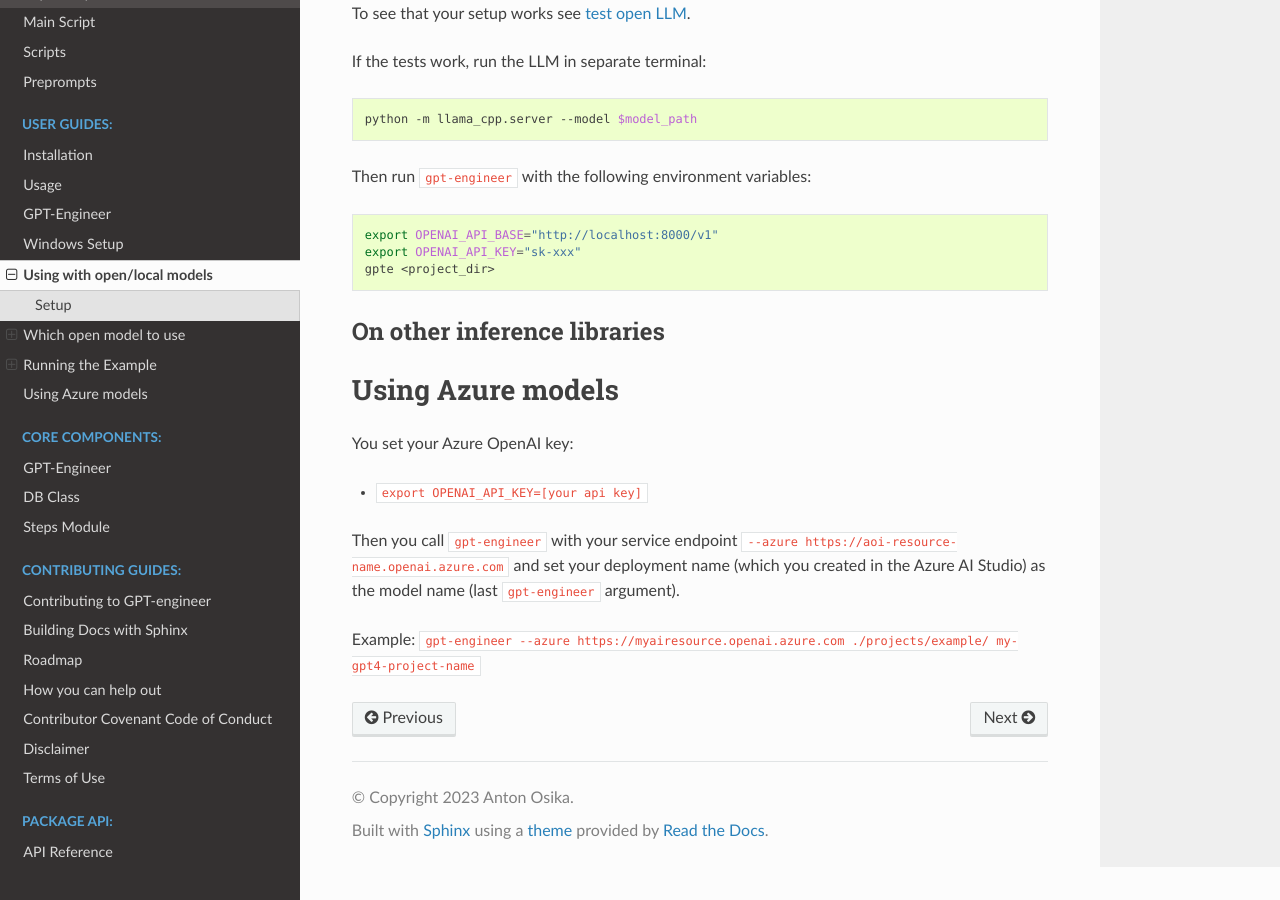
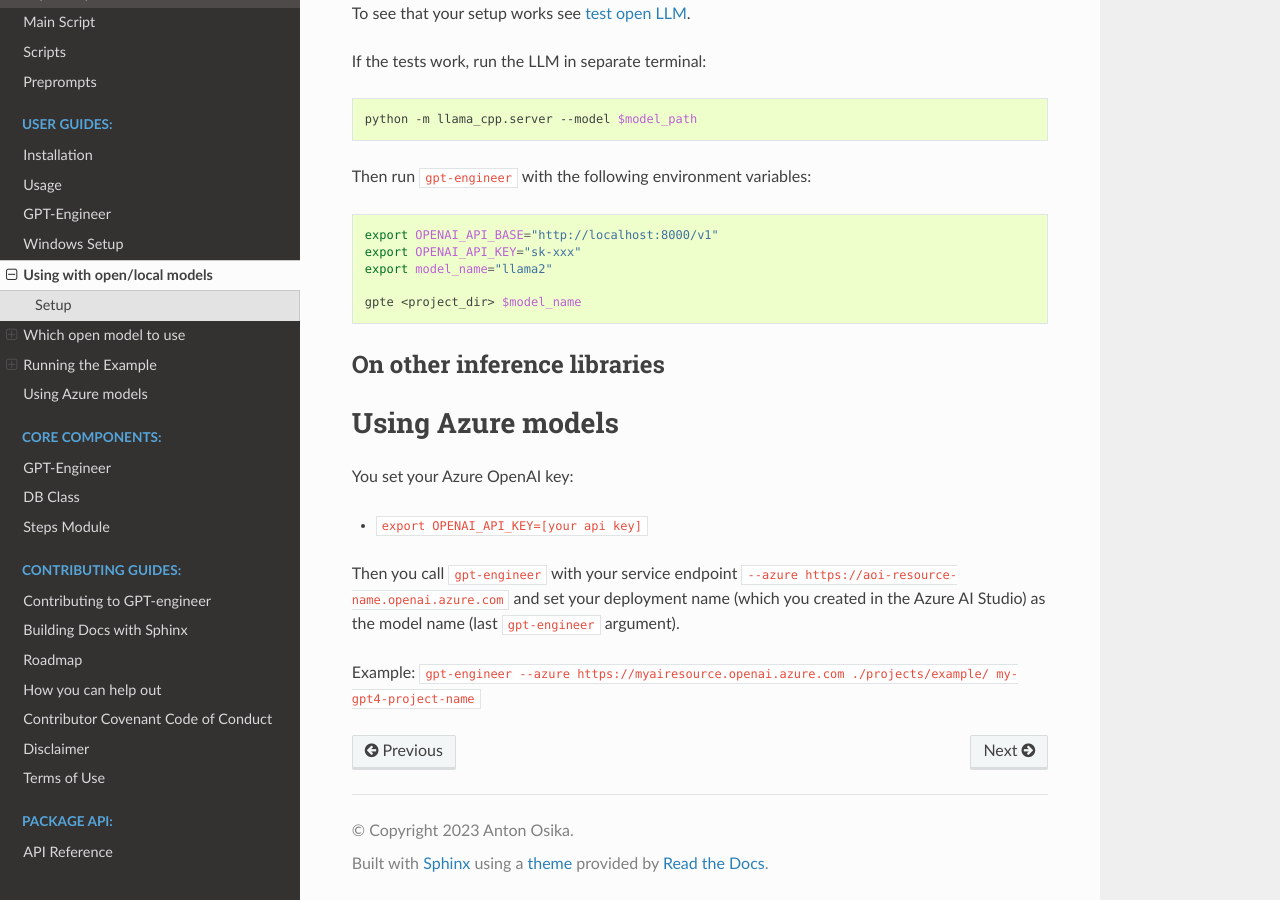
Before and after one commit to romanpashko/gpt, a Sphinx documentation site: the page built from docs/open_models.md, in a window 1280 px wide and 900 px high, scrolled down 1570 px. Built offline with Sphinx 7.4.7 and the Read the Docs theme 2.0.0, drawn with Linux system fonts in a browser that asks for light colours; pages that are not in the unit, such as notebooks, are missing from menus; part of the change alters nothing that is shown.

Commit message:
Adding the necceseary scripts for testing that openLLM works

````diff
--- /dev/null
+++ b/docs/examples/test_open_llm/test_langchain.py
@@ -0,0 +1,16 @@
+from langchain_openai import ChatOpenAI
+from langchain.callbacks.streaming_stdout import StreamingStdOutCallbackHandler
+
+temperature = 0.1
+model_name = "CodeLlama"
+
+model = ChatOpenAI(
+    model=model_name,
+    temperature=temperature,
+    callbacks=[StreamingStdOutCallbackHandler()],
+    streaming=True
+)
+
+prompt = "Provide me with only the code for a simple python function that sums two numbers."
+
+model.invoke(prompt)
--- a/docs/open_models.md
+++ b/docs/open_models.md
@@ -67,7 +67,9 @@ Then run `gpt-engineer` with the following environment variables:
 ```bash
 export OPENAI_API_BASE="http://localhost:8000/v1"
 export OPENAI_API_KEY="sk-xxx"
-gpte <project_dir>
+export model_name="llama2"
+
+gpte <project_dir> $model_name
 ```
 
 On other inference libraries
````
Also changed, not shown: docs/examples/CodeLlama2.py (deleted), docs/examples/test_open_llm/test_openai_api.py (renamed from docs/examples/test_llm_running.py).
